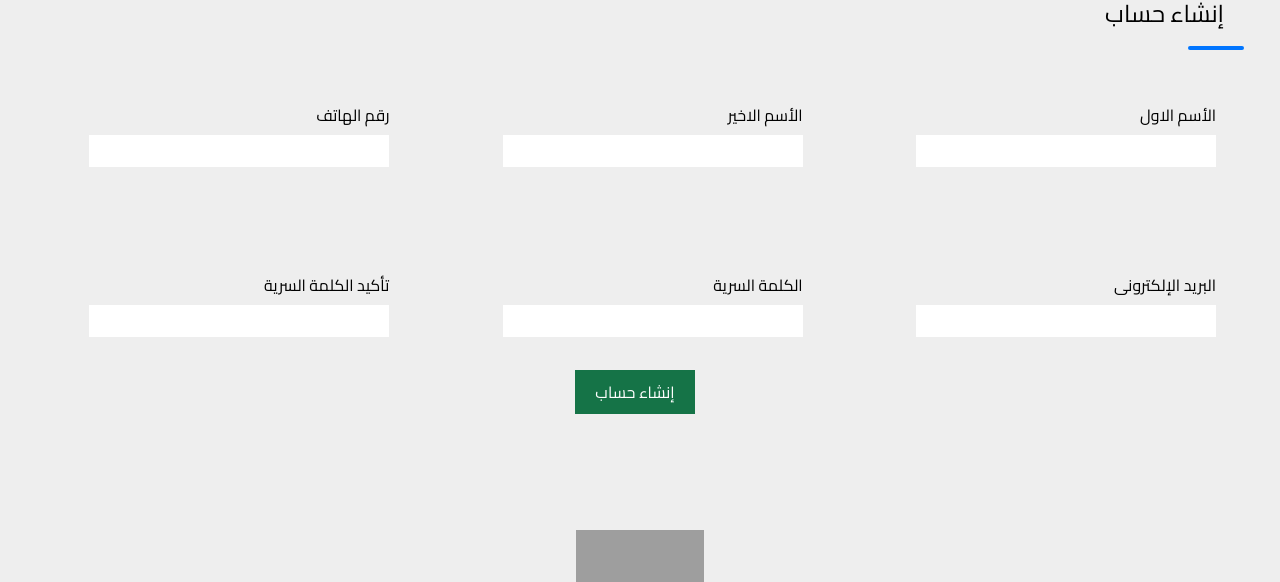
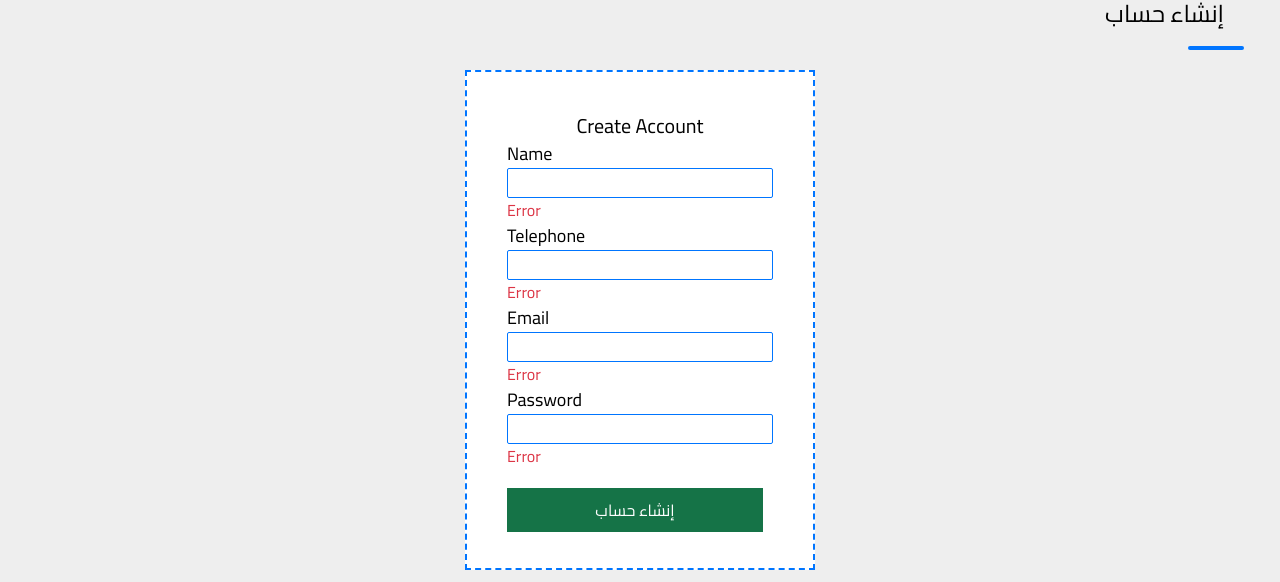
Before and after one commit to alieldeba/ahgezdroosk, a React (Vite) app: page /signup in a window 1280 px wide. Shown: the part 152-734 px from the top of the page. Built offline with nearby package versions, Linux system fonts and the light colour scheme; no server answers; grey boxes are pictures that could not be loaded.

Commit message:
adding sign up

```diff
--- a/src/pages/Signup.jsx
+++ b/src/pages/Signup.jsx
@@ -1,120 +1,121 @@
 import axios from "axios";
 import React from "react";
-// import env from "react-dotenv";
 
 function Signup() {
-  const [firstName, setFirstName] = React.useState("");
-  const [lastName, setLastName] = React.useState("");
-  const [telephone, setTelephone] = React.useState(null);
-  const [email, setEmail] = React.useState("");
-  const [password, setPassword] = React.useState("");
-  const [confirmPassword, setConfirmPassword] = React.useState("");
+  const [name, setName] = React.useState(undefined);
+  const [telephone, setTelephone] = React.useState(undefined);
+  const [email, setEmail] = React.useState(undefined);
+  const [password, setPassword] = React.useState(undefined);
+
+  const nameError = React.useRef(null);
+  const telephoneError = React.useRef(null);
+  const emailError = React.useRef(null);
+  const passwordError = React.useRef(null);
 
   const USERS_API = import.meta.env.VITE_USERS_API;
 
-  function submit() {
-    if (
-      !firstName ||
-      !lastName ||
-      !telephone ||
-      !email ||
-      !password ||
-      !confirmPassword
-    ) {
-      return alert("يرجى ملء جميع البيانات");
-    } else if (password !== confirmPassword) {
-      return alert("الرقم السرى ليس مطابقا للتأكيد");
-    } else {
-      return (
+  function submit(e) {
+    e.preventDefault();
     axios
       .post(USERS_API, {
-            firstName,
-            lastName,
+        name,
         telephone,
         email,
         password,
       })
-          .then(alert("تم إنشاء الحساب بنجاح"))
-          // .then((window.location.href = "/login"))
-          .catch((e) => console.error(e.message))
-      );
+      .then((res) => {
+        console.log(res.data.errors);
+        if (res.data.errors) {
+          // resetting values of error texts
+          nameError.current.textContent = "";
+          telephoneError.current.textContent = "";
+          emailError.current.textContent = "";
+          passwordError.current.textContent = "";
+
+          // getting the server errors
+          const nameErrorText = res.data.errors.name;
+          const telephoneErrorText = res.data.errors.telephone;
+          const emailErrorText = res.data.errors.email;
+          const passwordErrorText = res.data.errors.password;
+
+          // inserting errors to user
+          nameError.current.textContent = nameErrorText;
+          telephoneError.current.textContent = telephoneErrorText;
+          emailError.current.textContent = emailErrorText;
+          passwordError.current.textContent = passwordErrorText;
         }
+      })
+      .catch((e) => console.log(e.message));
   }
 
   return (
-    <>
+    <section>
       <h1 className="heading">إنشاء حساب</h1>
-      <form className="grid justify-center items-center gap-10 grid-cols-1 md:grid-cols-2 lg:grid-cols-3 min-h-[300px] md:mr-[3rem]">
+      <form
+        method="post"
+        className="bg-[#fff] m-auto w-[350px] h-[500px] flex flex-col justify-between p-10"
+      >
+        <h3 className="text-xl text-center">Create Account</h3>
         <div className="flex flex-col">
-          <label className="mb-2">الأسم الاول</label>
+          <label htmlFor="name" className="text-lg">
+            Name
+          </label>
           <input
             type="text"
-            name="firstName"
-            className="outline-none px-2 py-1 w-[300px]"
-            style={{ direction: "ltr" }}
-            onChange={(e) => setFirstName(e.target.value)}
+            name="name"
+            onChange={(e) => setName(e.target.value)}
           />
+          <p className="text-danger" ref={nameError}>
+            Error
+          </p>
         </div>
         <div className="flex flex-col">
-          <label className="mb-2">الأسم الاخير</label>
-          <input
-            type="text"
-            name="secondName"
-            className="outline-none px-2 py-1 w-[300px]"
-            style={{ direction: "ltr" }}
-            onChange={(e) => setLastName(e.target.value)}
-          />
-        </div>
-        <div className="flex flex-col">
-          <label className="mb-2">رقم الهاتف</label>
+          <label htmlFor="telephone" className="text-lg">
+            Telephone
+          </label>
           <input
             type="tel"
             name="telephone"
-            className="outline-none px-2 py-1 w-[300px]"
-            style={{ direction: "ltr" }}
             onChange={(e) => setTelephone(e.target.value)}
           />
+          <p className="text-danger text-md" ref={telephoneError}>
+            Error
+          </p>
         </div>
         <div className="flex flex-col">
-          <label className="mb-2">البريد الإلكترونى</label>
+          <label htmlFor="email" className="text-lg">
+            Email
+          </label>
           <input
             type="email"
             name="email"
-            className="outline-none px-2 py-1 w-[300px]"
-            style={{ direction: "ltr" }}
             onChange={(e) => setEmail(e.target.value)}
           />
+          <p className="text-danger" ref={emailError}>
+            Error
+          </p>
         </div>
         <div className="flex flex-col">
-          <label className="mb-2">الكلمة السرية</label>
+          <label htmlFor="password" className="text-lg">
+            Password
+          </label>
           <input
             type="password"
             name="password"
-            className="outline-none px-2 py-1 w-[300px]"
-            style={{ direction: "ltr" }}
             onChange={(e) => setPassword(e.target.value)}
           />
+          <p className="text-danger" ref={passwordError}>
+            Error
+          </p>
         </div>
-        <div className="flex flex-col">
-          <label className="mb-2">تأكيد الكلمة السرية</label>
-          <input
-            type="password"
-            name="password"
-            className="outline-none px-2 py-1 w-[300px]"
-            style={{ direction: "ltr" }}
-            onChange={(e) => setConfirmPassword(e.target.value)}
-          />
-        </div>
-      </form>
-      <div className="flex w-full justify-center">
         <button
-          className="px-5 py-2.5 mr-2.5 text-[#fff] bg-success duration-150 active:shadow-lg mt-5 lg:mt-0"
-          onClick={() => submit()}
+          className="px-5 py-2.5 mr-2.5 mt-5 text-white bg-indigo-600 duration-150 bg-success active:shadow-lg text-[#fff]"
+          onClick={(e) => submit(e)}
         >
           إنشاء حساب
         </button>
-      </div>
-    </>
+      </form>
+    </section>
   );
 }
 
--- a/src/styles/index.css
+++ b/src/styles/index.css
@@ -17,6 +17,15 @@ img {
 }
 input {
   color: #0075ff;
+  outline: none;
+  border: #0075ff 1px solid;
+  border-radius: 2px;
+  direction: ltr;
+  padding: 2px;
+}
+form {
+  direction: ltr;
+  border: dashed 2px #0075ff;
 }
 
 /* Scrollbar Styles */
```
Lines whose indentation alone changed are shown as unchanged.
